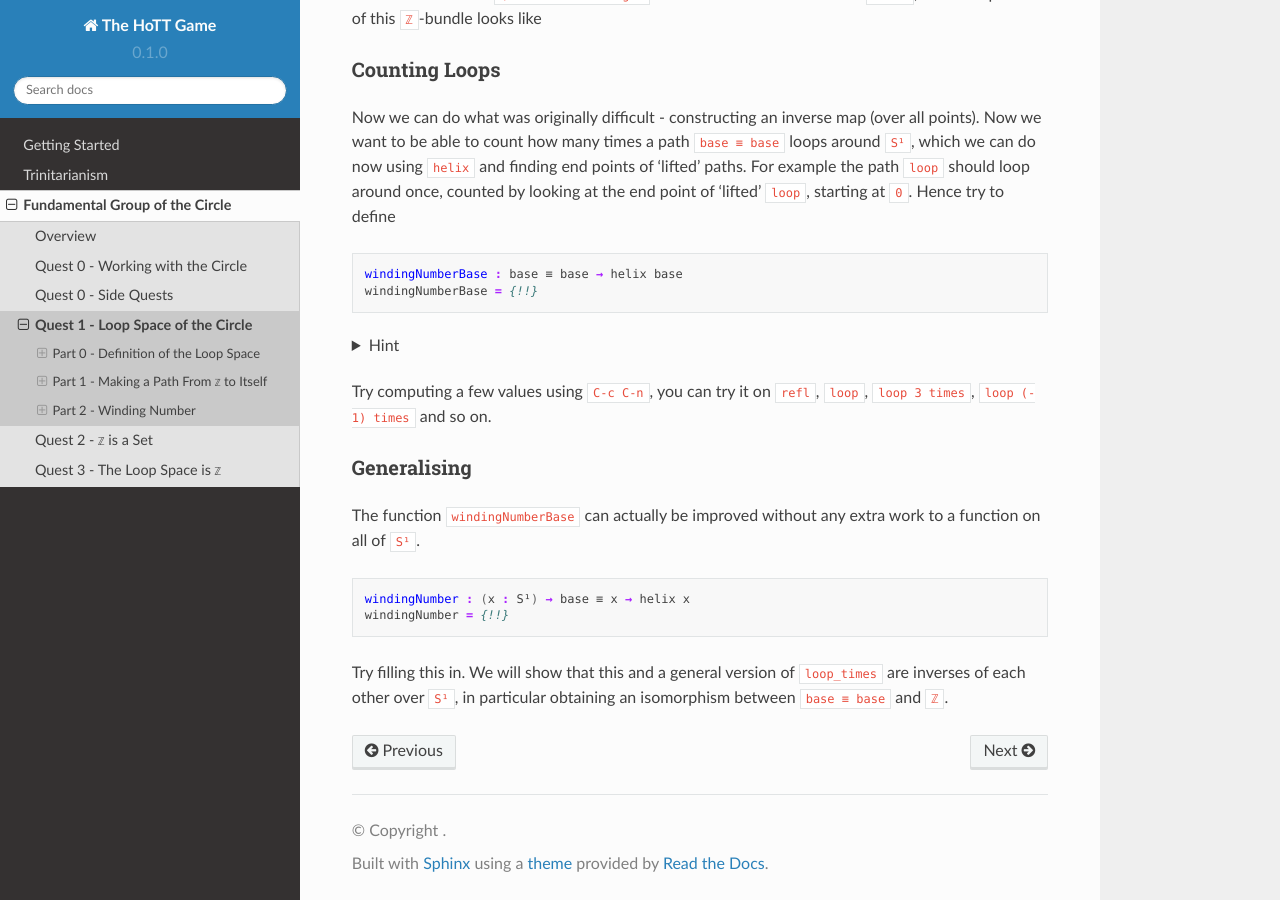
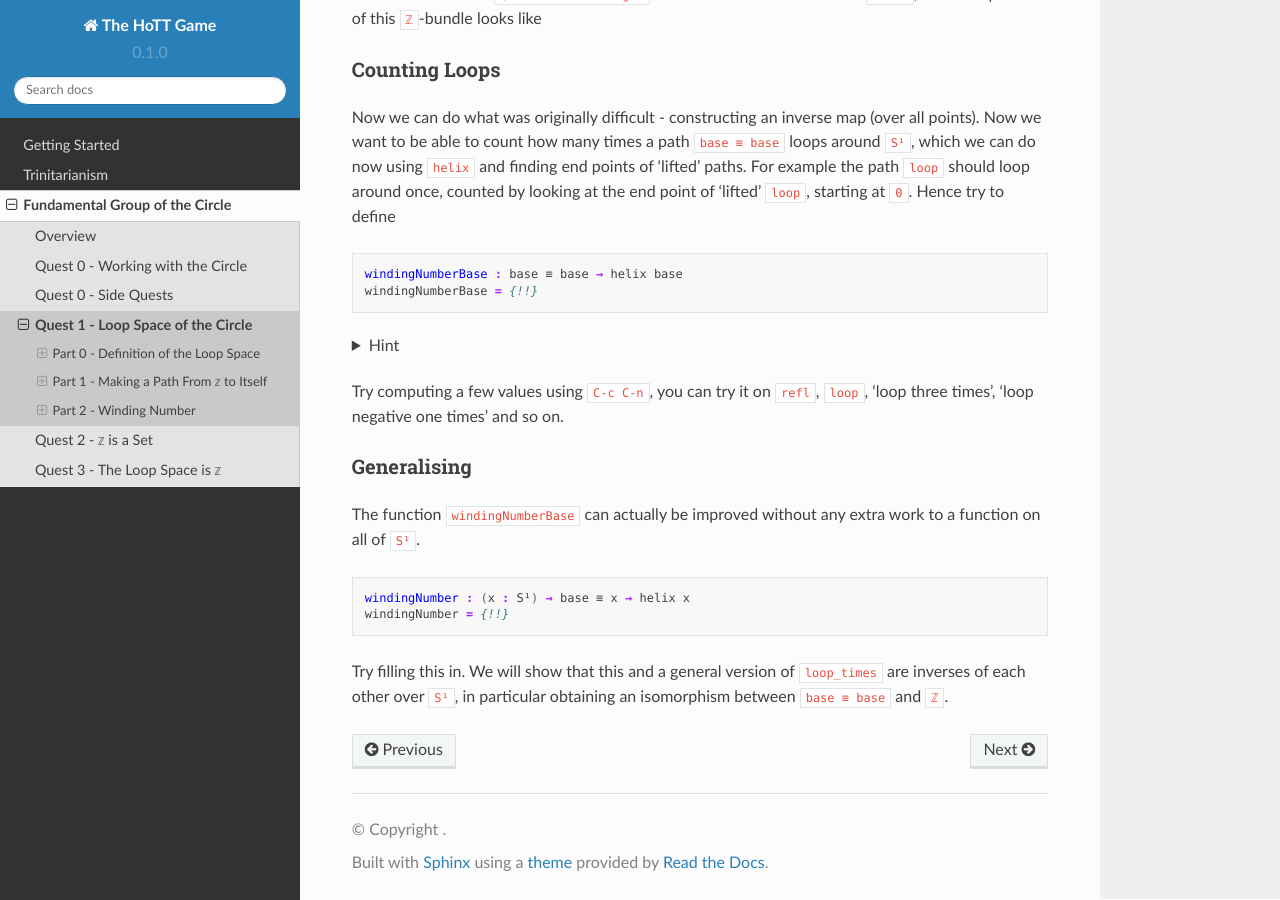
Before and after one commit to thehottgame/theHoTTGameGuide, a Sphinx documentation site: the page built from docs/source/1-fundamental-group/quest-1.rst, in a window 1280 px wide and 900 px high, scrolled down 4389 px. Built offline with Sphinx 7.4.7 and the Read the Docs theme 2.0.0, drawn with Linux system fonts in a browser that asks for light colours.

Commit message:
literal edited out

```diff
--- a/docs/source/1-fundamental-group/quest-1.rst
+++ b/docs/source/1-fundamental-group/quest-1.rst
@@ -351,7 +351,7 @@ Hence try to define
    </p>
 
 Try computing a few values using ``C-c C-n``,
-you can try it on ``refl``, ``loop``, ``loop 3 times``, ``loop (- 1) times`` and so on.
+you can try it on ``refl``, ``loop``, 'loop three times', 'loop negative one times' and so on.
 
 Generalising
 ------------
```
